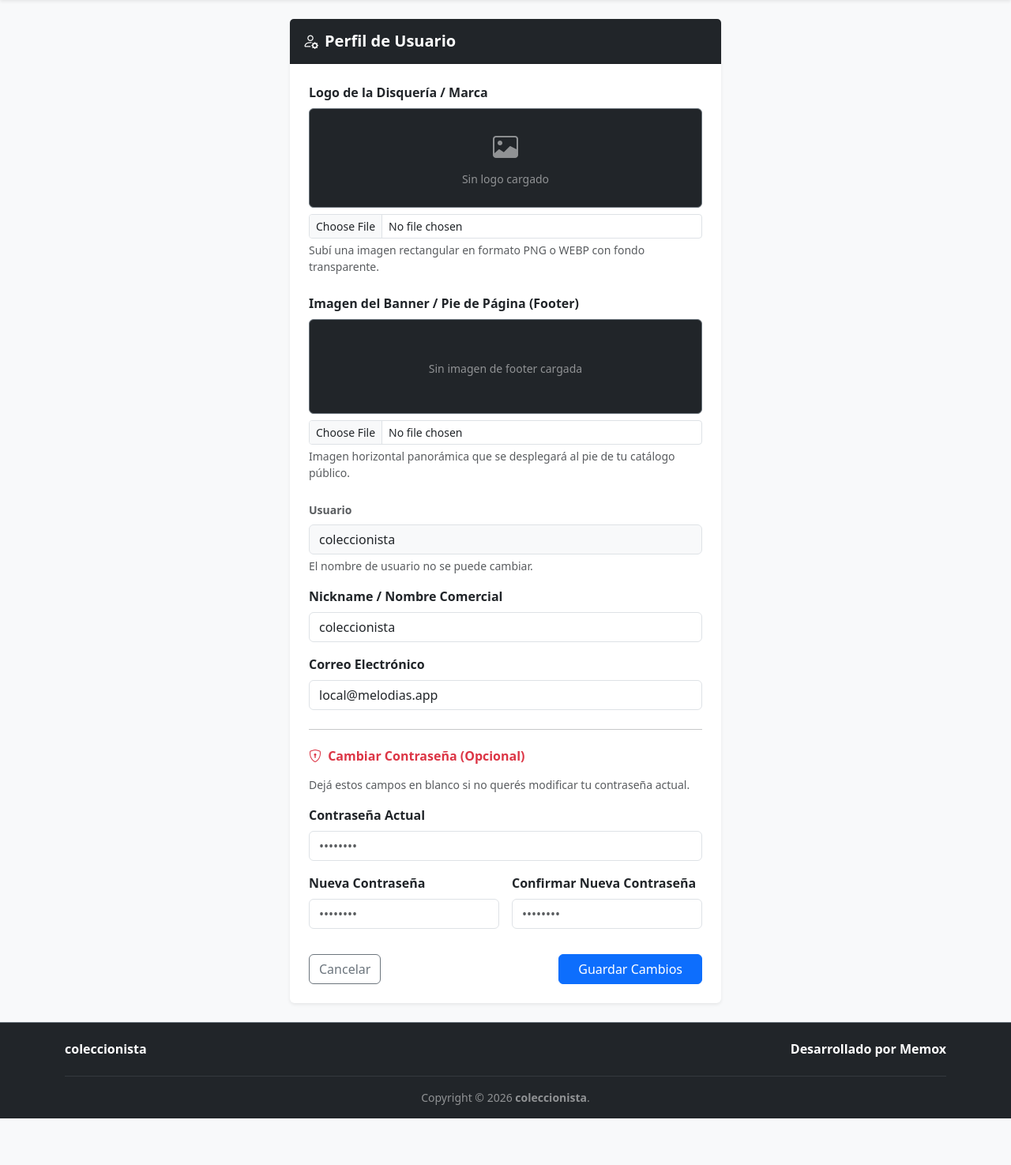
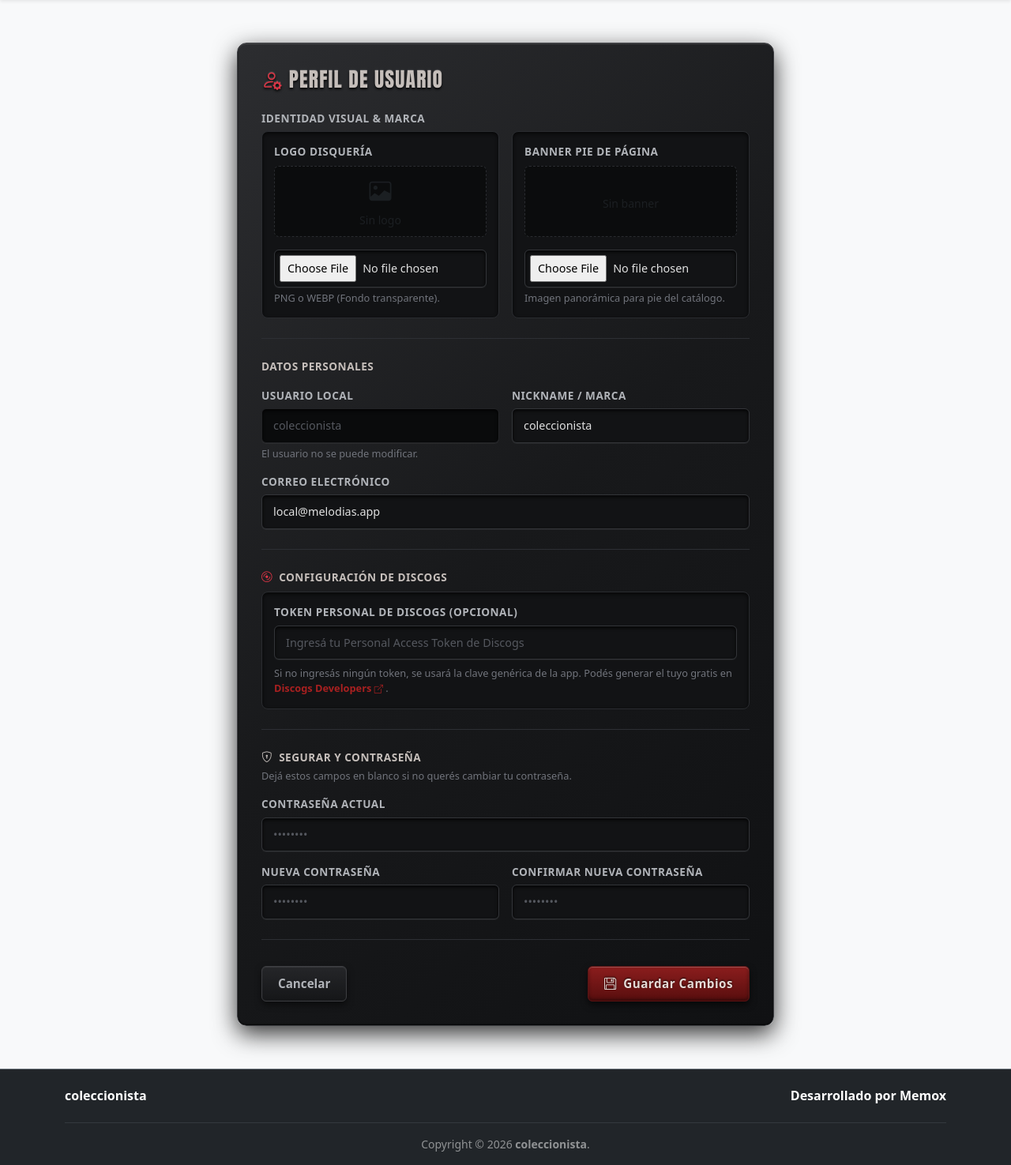
Before and after one commit to lucasmemox/melodiasDesktop, a Flask app: page /perfil in a window 1280 px wide. Shown: the part 75-1550 px from the top of the page at 79% size. Before the commit the page ends 1491 px from the top, so only its background shows below. Run offline with Flask 3, Linux system fonts and the light colour scheme.

Commit message:
token en perffil y uso en service

```diff
--- a/app/routes.py
+++ b/app/routes.py
@@ -641,6 +641,10 @@ def perfil():
         # Actualizamos datos básicos
         current_user.nickname = nickname
         current_user.email = email
+
+        # Guardar Token Personal de Discogs
+        discogs_token = request.form.get('discogs_token')
+        current_user.discogs_token = discogs_token.strip() if discogs_token else None
 
         # Lógica de cambio de contraseña si el usuario completó algún campo
         if current_password or new_password or confirm_password:
--- a/app/templates/perfil.html
+++ b/app/templates/perfil.html
@@ -3,113 +3,293 @@
 {% block title %}Perfil de Usuario - Melodías{% endblock %}
 
 {% block content %}
-<div class="row justify-content-center">
-    <div class="col-md-8 col-lg-6">
-        <div class="card shadow-sm border-0">
-            <div class="card-header bg-dark text-white py-3">
-                <h4 class="mb-0 fw-bold fs-5">
-                    <i class="bi bi-person-gear me-2"></i>Perfil de Usuario
-                </h4>
+<style>
+    /* Tarjeta Metálica Principal */
+    .metal-card {
+        max-width: 680px;
+        margin: 30px auto;
+        padding: 30px;
+        border-radius: 12px;
+        background: linear-gradient(135deg, #2c2d30 0%, #18191b 50%, #101113 100%);
+        border: 1px solid #3d3e42;
+        box-shadow:
+            0 10px 30px rgba(0, 0, 0, 0.8),
+            inset 0 1px 1px rgba(255, 255, 255, 0.15),
+            inset 0 -1px 2px rgba(0, 0, 0, 0.8);
+    }
+
+    /* Sub-tarjetas internas (Buscador y contenedores) */
+    .metal-subpanel {
+        background-color: #121315;
+        border: 1px solid #2a2c30;
+        border-radius: 8px;
+        padding: 15px;
+        box-shadow: inset 0 2px 5px rgba(0, 0, 0, 0.7);
+    }
+
+    /* Título Metálico */
+    .metal-title {
+        color: #c5beba;
+        font-family: 'Impact', 'Arial Black', sans-serif;
+        font-size: 1.6rem;
+        letter-spacing: 1.2px;
+        text-transform: uppercase;
+        margin-bottom: 20px;
+        text-shadow:
+            0px 2px 3px rgba(0, 0, 0, 0.9),
+            0px -1px 1px rgba(255, 255, 255, 0.2);
+    }
+
+    .metal-label {
+        color: #b0b3b8;
+        font-size: 0.85rem;
+        font-weight: 600;
+        text-transform: uppercase;
+        letter-spacing: 0.5px;
+        margin-bottom: 6px;
+        display: block;
+    }
+
+    /* Inputs y Selects */
+    .metal-input, .metal-select {
+        width: 100%;
+        padding: 10px 14px;
+        background-color: #121315;
+        border: 1px solid #333539;
+        border-radius: 6px;
+        color: #e0e0e0;
+        font-size: 0.9rem;
+        box-shadow:
+            inset 0 2px 4px rgba(0, 0, 0, 0.8),
+            0 1px 0 rgba(255, 255, 255, 0.05);
+        outline: none;
+        transition: border-color 0.2s, box-shadow 0.2s;
+    }
+
+    .metal-input::placeholder {
+        color: #55585f !important;
+        opacity: 1 !important;
+    }
+
+    .metal-input:focus, .metal-select:focus {
+        border-color: #7a1d1d;
+        box-shadow:
+            inset 0 2px 4px rgba(0, 0, 0, 0.9),
+            0 0 6px rgba(168, 32, 32, 0.4);
+    }
+
+    .metal-input:disabled {
+        background-color: #0a0b0c !important;
+        color: #55585f !important;
+        border-color: #222326 !important;
+    }
+
+    /* Botón Rojo */
+    .metal-btn-red {
+        padding: 10px 20px;
+        border-radius: 6px;
+        border: 1px solid #5a1212;
+        background: linear-gradient(180deg, #8b1d1d 0%, #580e0e 100%);
+        color: #e6dad6;
+        font-weight: bold;
+        font-size: 0.95rem;
+        letter-spacing: 0.5px;
+        cursor: pointer;
+        text-shadow: 0 -1px 2px rgba(0, 0, 0, 0.8);
+        box-shadow:
+            0 4px 8px rgba(0, 0, 0, 0.6),
+            inset 0 1px 1px rgba(255, 255, 255, 0.25),
+            inset 0 -2px 4px rgba(0, 0, 0, 0.4);
+        transition: filter 0.15s, transform 0.1s;
+    }
+
+    .metal-btn-red:hover {
+        filter: brightness(1.15);
+        color: #fff;
+    }
+
+    .metal-btn-red:active {
+        transform: translateY(1px);
+    }
+
+    /* Botón Secundario (Volver / Cancelar) */
+    .metal-btn-secondary {
+        padding: 10px 20px;
+        border-radius: 6px;
+        border: 1px solid #3d3e42;
+        background: linear-gradient(180deg, #252629 0%, #151618 100%);
+        color: #b0b3b8;
+        font-weight: bold;
+        font-size: 0.95rem;
+        text-decoration: none;
+        display: inline-block;
+        box-shadow:
+            0 4px 8px rgba(0, 0, 0, 0.5),
+            inset 0 1px 1px rgba(255, 255, 255, 0.1);
+        transition: background 0.2s, color 0.2s;
+    }
+
+    .metal-btn-secondary:hover {
+        background: #2e3034;
+        color: #fff;
+    }
+
+    .form-text-metal {
+        color: #71747c !important;
+        font-size: 0.8rem;
+        margin-top: 4px;
+    }
+
+    .metal-hr {
+        border-top: 1px solid #2d2f34;
+        margin: 25px 0;
+        opacity: 1;
+    }
+</style>
+
+<div class="metal-card">
+    <div class="d-flex align-items-center justify-content-between mb-4">
+        <h2 class="metal-title m-0">
+            <i class="bi bi-person-gear text-danger me-2"></i>Perfil de Usuario
+        </h2>
     </div>
-            <div class="card-body p-4">
+
     <form method="POST" enctype="multipart/form-data">
 
-                    <!-- VISTA PREVIA DEL LOGO DE LA MARCA/DISQUERÍA -->
+        <!-- BRANDING Y MARCA -->
         <div class="mb-4">
-                        <label class="form-label fw-bold">Logo de la Disquería / Marca</label>
+            <label class="metal-label">Identidad Visual & Marca</label>
 
-                        <!-- Caja de previsualización en fondo oscuro para apreciar transparencias -->
-                        <div class="mb-2 p-3 bg-dark rounded border border-secondary text-center d-flex align-items-center justify-content-center" style="min-height: 100px;">
+            <div class="row g-3">
+                <!-- LOGO DISQUERÍA -->
+                <div class="col-12 col-md-6">
+                    <div class="metal-subpanel text-center">
+                        <label class="metal-label text-start mb-2">Logo Disquería</label>
+                        <div class="d-flex align-items-center justify-content-center mb-3" style="min-height: 90px; background-color: #0b0c0d; border-radius: 6px; border: 1px dashed #2a2c30;">
                             {% if current_user.url_avatar %}
                                 <img src="{{ url_for('static', filename=current_user.url_avatar) }}"
                                      alt="Logo {{ current_user.nickname or current_user.username }}"
-                                     style="max-height: 80px; width: auto; object-fit: contain;">
+                                     style="max-height: 70px; width: auto; object-fit: contain;">
                             {% else %}
-                                <div class="text-white-50 text-center py-2">
-                                    <i class="bi bi-image fs-2 d-block mb-1"></i>
-                                    <span class="small">Sin logo cargado</span>
+                                <div class="text-muted text-center py-2">
+                                    <i class="bi bi-image fs-3 d-block mb-1"></i>
+                                    <span class="small">Sin logo</span>
                                 </div>
                             {% endif %}
                         </div>
-
-                        <input type="file" name="avatar" class="form-control form-control-sm" accept="image/png, image/webp, image/jpeg">
-                        <div class="form-text">Subí una imagen rectangular en formato PNG o WEBP con fondo transparente.</div>
+                        <input type="file" name="avatar" class="metal-input form-control-sm" accept="image/png, image/webp, image/jpeg">
+                        <div class="form-text-metal text-start">PNG o WEBP (Fondo transparente).</div>
+                    </div>
                 </div>
 
-                    <!-- VISTA PREVIA E INPUT IMAGEN DEL FOOTER -->
-                    <div class="mb-4">
-                        <label class="form-label fw-bold">Imagen del Banner / Pie de Página (Footer)</label>
-
-                        <!-- Previsualización en formato apaisado (Banner) -->
-                        <div class="mb-2 p-3 bg-dark rounded border border-secondary text-center d-flex align-items-center justify-content-center" style="min-height: 120px;">
+                <!-- BANNER / FOOTER -->
+                <div class="col-12 col-md-6">
+                    <div class="metal-subpanel text-center">
+                        <label class="metal-label text-start mb-2">Banner Pie de Página</label>
+                        <div class="d-flex align-items-center justify-content-center mb-3" style="min-height: 90px; background-color: #0b0c0d; border-radius: 6px; border: 1px dashed #2a2c30;">
                             {% if current_user.url_footer %}
                                 <img src="{{ url_for('static', filename=current_user.url_footer) }}"
-                                     alt="Banner Footer {{ current_user.nickname or current_user.username }}"
-                                     class="img-fluid rounded" style="max-height: 100px; object-fit: contain;">
+                                     alt="Banner {{ current_user.nickname or current_user.username }}"
+                                     class="img-fluid" style="max-height: 70px; object-fit: contain;">
                             {% else %}
-                                <div class="text-white-50 text-center py-2">
-                                    <i class="bi bi-layout-side-by-side fs-2 d-block mb-1"></i>
-                                    <span class="small">Sin imagen de footer cargada</span>
+                                <div class="text-muted text-center py-2">
+                                    <i class="bi bi-layout-side-by-side fs-3 d-block mb-1"></i>
+                                    <span class="small">Sin banner</span>
                                 </div>
                             {% endif %}
                         </div>
-
-                        <input type="file" name="footer_img" class="form-control form-control-sm" accept="image/png, image/webp, image/jpeg">
-                        <div class="form-text">Imagen horizontal panorámica que se desplegará al pie de tu catálogo público.</div>
+                        <input type="file" name="footer_img" class="metal-input form-control-sm" accept="image/png, image/webp, image/jpeg">
+                        <div class="form-text-metal text-start">Imagen panorámica para pie del catálogo.</div>
+                    </div>
+                </div>
+            </div>
         </div>
 
-                    <!-- DATOS PERSONALES -->
-                    <div class="mb-3">
-                        <label class="form-label text-muted small fw-bold">Usuario</label>
-                        <input type="text" class="form-control bg-light" value="{{ current_user.username }}" disabled>
-                        <div class="form-text">El nombre de usuario no se puede cambiar.</div>
+        <div class="metal-hr"></div>
+
+        <!-- DATOS DE LA CUENTA -->
+        <div class="mb-4">
+            <label class="metal-label mb-3" style="color: #c5beba;">Datos Personales</label>
+
+            <div class="row g-3 mb-3">
+                <div class="col-md-6">
+                    <label class="metal-label">Usuario Local</label>
+                    <input type="text" class="metal-input" value="{{ current_user.username }}" disabled>
+                    <div class="form-text-metal">El usuario no se puede modificar.</div>
+                </div>
+
+                <div class="col-md-6">
+                    <label class="metal-label">Nickname / Marca</label>
+                    <input type="text" name="nickname" class="metal-input" value="{{ current_user.nickname or current_user.username }}" required>
+                </div>
             </div>
 
             <div class="mb-3">
-                        <label class="form-label fw-bold">Nickname / Nombre Comercial</label>
-                        <input type="text" name="nickname" class="form-control" value="{{ current_user.nickname or current_user.username }}" required>
-                    </div>
-
-                    <div class="mb-4">
-                        <label class="form-label fw-bold">Correo Electrónico</label>
-                        <input type="email" name="email" class="form-control" value="{{ current_user.email }}" required>
-                    </div>
-
-                    <hr class="my-4">
-
-                    <!-- SECCIÓN CAMBIO DE CONTRASEÑA -->
-                    <div class="mb-3">
-                        <h6 class="fw-bold text-danger mb-3">
-                            <i class="bi bi-shield-lock me-1"></i> Cambiar Contraseña (Opcional)
-                        </h6>
-                        <p class="text-muted small">Dejá estos campos en blanco si no querés modificar tu contraseña actual.</p>
-                    </div>
-
-                    <div class="mb-3">
-                        <label class="form-label fw-bold">Contraseña Actual</label>
-                        <input type="password" name="current_password" class="form-control" placeholder="••••••••">
-                    </div>
-
-                    <div class="row g-3 mb-4">
-                        <div class="col-md-6">
-                            <label class="form-label fw-bold">Nueva Contraseña</label>
-                            <input type="password" name="new_password" class="form-control" placeholder="••••••••">
-                        </div>
-                        <div class="col-md-6">
-                            <label class="form-label fw-bold">Confirmar Nueva Contraseña</label>
-                            <input type="password" name="confirm_password" class="form-control" placeholder="••••••••">
+                <label class="metal-label">Correo Electrónico</label>
+                <input type="email" name="email" class="metal-input" value="{{ current_user.email }}" required>
             </div>
         </div>
 
+        <div class="metal-hr"></div>
+
+        <!-- INTEGRACIÓN DISCOGS -->
+        <div class="mb-4">
+            <label class="metal-label mb-2" style="color: #c5beba;">
+                <i class="bi bi-disc text-danger me-1"></i> Configuración de Discogs
+            </label>
+
+            <div class="metal-subpanel">
+                <label class="metal-label">Token Personal de Discogs (Opcional)</label>
+                <input type="password" name="discogs_token" class="metal-input"
+                       value="{{ current_user.discogs_token or '' }}"
+                       placeholder="Ingresá tu Personal Access Token de Discogs">
+                <div class="form-text-metal mt-2">
+                    Si no ingresás ningún token, se usará la clave genérica de la app. Podés generar el tuyo gratis en
+                    <a href="https://www.discogs.com/settings/developers" target="_blank" style="color: #a82020; text-decoration: none; font-weight: bold;">
+                        Discogs Developers <i class="bi bi-box-arrow-up-right small"></i>
+                    </a>.
+                </div>
+            </div>
+        </div>
+
+        <div class="metal-hr"></div>
+
+        <!-- CAMBIO DE CONTRASEÑA -->
+        <div class="mb-4">
+            <label class="metal-label mb-1" style="color: #c5beba;">
+                <i class="bi bi-shield-lock me-1"></i> Segurar y Contraseña
+            </label>
+            <div class="form-text-metal mb-3">Dejá estos campos en blanco si no querés cambiar tu contraseña.</div>
+
+            <div class="mb-3">
+                <label class="metal-label">Contraseña Actual</label>
+                <input type="password" name="current_password" class="metal-input" placeholder="••••••••">
+            </div>
+
+            <div class="row g-3">
+                <div class="col-md-6">
+                    <label class="metal-label">Nueva Contraseña</label>
+                    <input type="password" name="new_password" class="metal-input" placeholder="••••••••">
+                </div>
+                <div class="col-md-6">
+                    <label class="metal-label">Confirmar Nueva Contraseña</label>
+                    <input type="password" name="confirm_password" class="metal-input" placeholder="••••••••">
+                </div>
+            </div>
+        </div>
+
+        <div class="metal-hr"></div>
+
         <!-- BOTONES DE ACCIÓN -->
         <div class="d-flex justify-content-between align-items-center pt-2">
-                        <a href="{{ url_for('main.index') }}" class="btn btn-outline-secondary">Cancelar</a>
-                        <button type="submit" class="btn btn-primary px-4">Guardar Cambios</button>
+            <a href="{{ url_for('main.index') }}" class="metal-btn-secondary">
+                Cancelar
+            </a>
+            <button type="submit" class="metal-btn-red">
+                <i class="bi bi-floppy me-1"></i> Guardar Cambios
+            </button>
         </div>
 
     </form>
 </div>
-        </div>
-    </div>
-</div>
 {% endblock %}
```
Also changed, not shown: app/discogs_service.py (+14 -9 lines), app/static/uploads/footers/footer_37f264d6.webp (added), app/static/uploads/logos/logo_7439e257.webp (added). Lines whose indentation alone changed are shown as unchanged.
